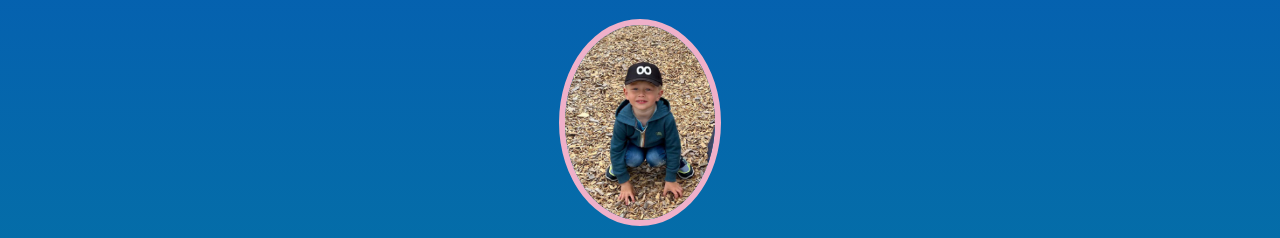
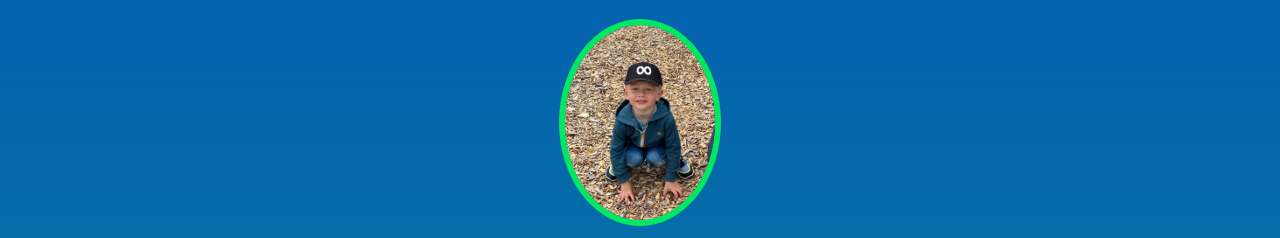
Before and after one commit to AdamMair13/birthday-gift-site, a website: page index.html in a window 1280 px wide. Shown: the part 70-308 px from the top of the page. Drawn offline with Linux system fonts and the light colour scheme; a web font is replaced by a local one.

Commit message:
Update styles.css

```diff
--- a/styles.css
+++ b/styles.css
@@ -12,7 +12,7 @@ h1, h2, h3, h4, p {
 #bff-img {
     width: 150px;
     border-radius: 50%;
-    border: 6px solid #EFB0C9;
+    border: 6px solid #00e760;
     margin-bottom: 10px;
 }
 
@@ -25,7 +25,7 @@ h1, h2, h3, h4, p {
 
 #bday-date {
     margin: 0;
-    background: #00e760
+    background: #00e760;
     padding: 5px 10px;
     border-radius: 5px;
 }
```
